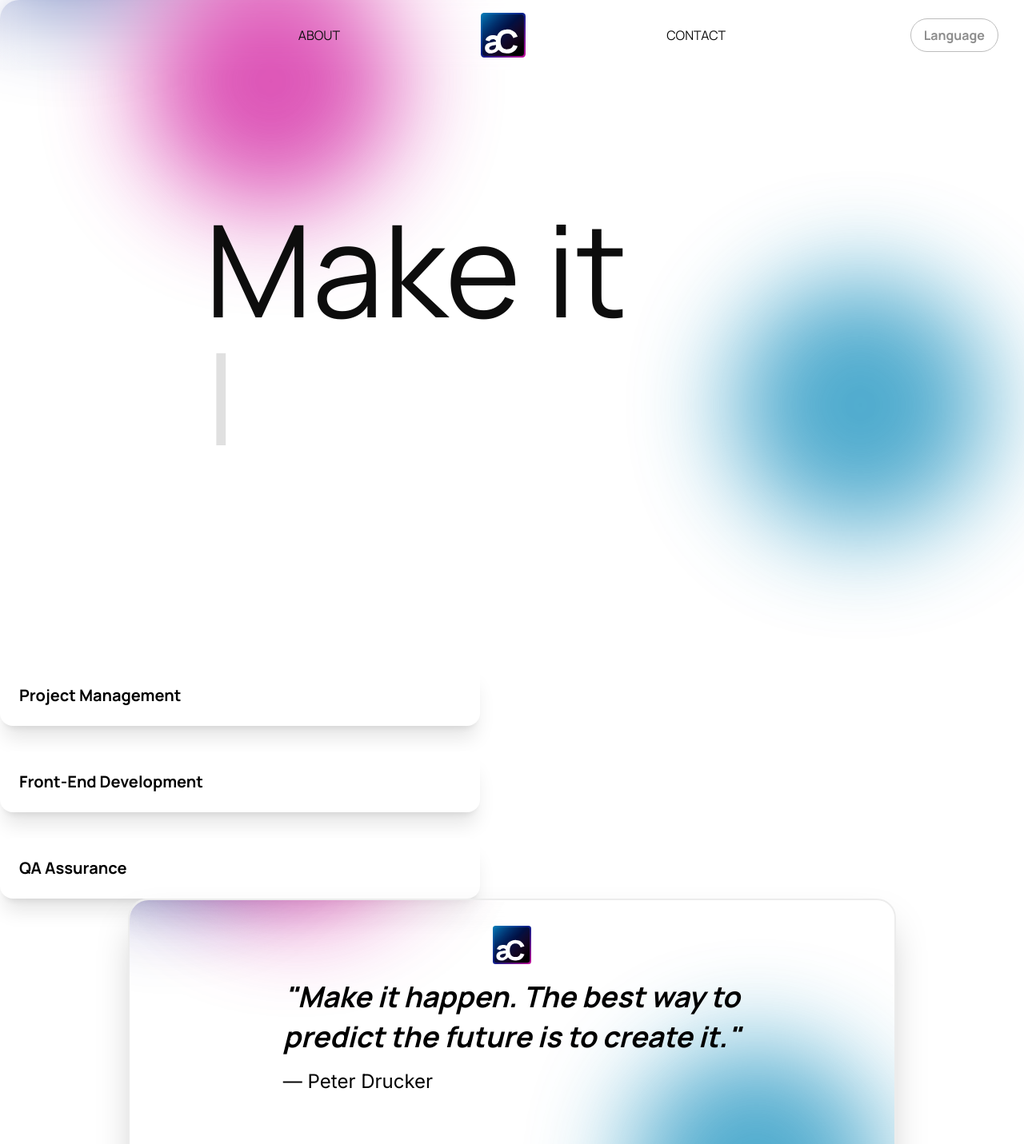
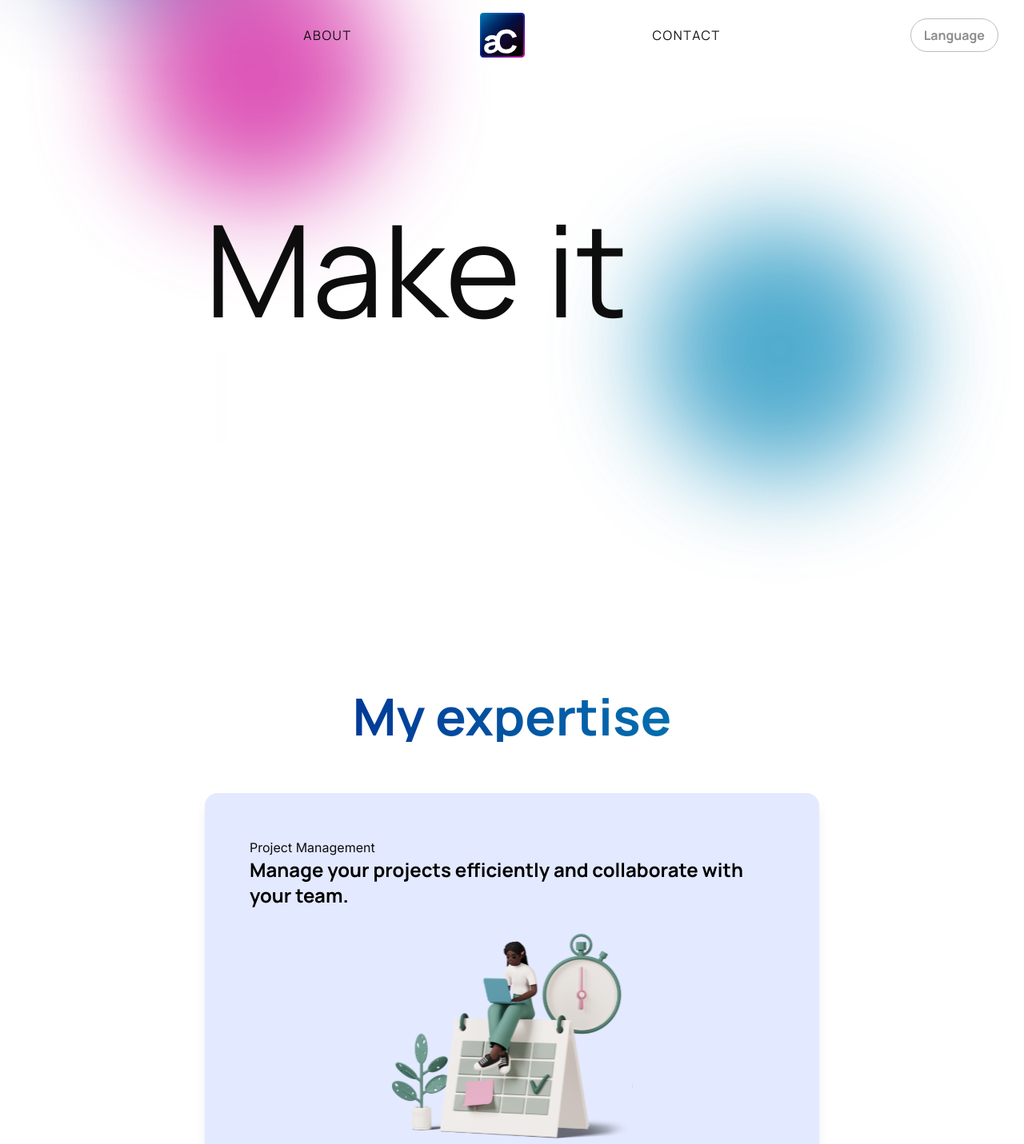
Before and after one commit to andrescorderor/ac-website, a React (Vite) app: page / in a window 1280 px wide. Shown: the top 1431 px of the page at 80% size. Built offline with nearby package versions, Linux system fonts and the light colour scheme.

Commit message:
add: expertise section base

```diff
--- a/package.json
+++ b/package.json
@@ -1,7 +1,7 @@
 {
   "name": "ac-website",
   "private": true,
-  "version": "0.5.1",
+  "version": "0.6.0",
   "type": "module",
   "scripts": {
     "dev": "vite",
--- a/src/components/common/Card.tsx
+++ b/src/components/common/Card.tsx
@@ -5,16 +5,25 @@ interface CardProps {
   title: string;
   text: string;
   imageUrl: string;
+  bgColorLight: string;
+  bgColor: string;
 }
 
-export default function Card({ title, text, imageUrl }: CardProps) {
+export default function Card({
+  title,
+  text,
+  imageUrl,
+  bgColor,
+  bgColorLight,
+}: CardProps) {
   return (
     <motion.div
-      whileHover={{ scale: 1.1 }}
-      className="group relative flex w-[600px] flex-col justify-between rounded-2xl bg-white p-6 shadow-xl transition-transform duration-100 ease-in-out"
+      whileHover={{ scale: 1.05 }}
+      // eslint-disable-next-line tailwindcss/migration-from-tailwind-2
+      className={`group relative flex w-full  flex-col justify-between rounded-2xl p-14 shadow-lg transition-transform duration-500 ease-in-out ${bgColorLight} bg-opacity-25`}
     >
       <motion.h3
-        className="font-manrope text-xl font-semibold"
+        className="font-inter text-[var(--black)]"
         initial={{ opacity: 0, y: 20 }}
         animate={{ opacity: 1, y: 0 }}
         transition={{ duration: 0.6 }}
@@ -23,9 +32,9 @@ export default function Card({ title, text, imageUrl }: CardProps) {
       </motion.h3>
 
       <motion.p
-        className="font-inter hidden text-gray-700 group-hover:block"
-        initial={{ opacity: 0, height: 0 }}
-        animate={{ opacity: 1, height: 'auto' }}
+        className="font-manrope text-2xl font-bold text-black"
+        initial={{ opacity: 0, y: 20 }}
+        animate={{ opacity: 1, y: 0 }}
         transition={{ duration: 0.6 }}
       >
         {text}
@@ -34,14 +43,14 @@ export default function Card({ title, text, imageUrl }: CardProps) {
       <motion.img
         src={imageUrl}
         alt={title}
-        className="m-8 hidden h-64 text-gray-700 group-hover:block"
+        className="m-8 h-64 text-gray-700"
         initial={{ opacity: 0, y: 20 }}
         animate={{ opacity: 1, y: 0 }}
         transition={{ duration: 0.6 }}
       />
 
       <motion.div
-        className="absolute bottom-4 right-4 flex size-12 items-center justify-center rounded-full bg-[var(--deep-navy-blue)] text-white opacity-0 transition-opacity duration-300 group-hover:opacity-100"
+        className={`absolute bottom-4 right-4 flex size-12 items-center justify-center rounded-full ${bgColor} text-white`}
         whileHover={{ scale: 1.2 }}
       >
         <FaPlus />
--- a/src/components/common/Header.tsx
+++ b/src/components/common/Header.tsx
@@ -20,14 +20,13 @@ export default function Header() {
       <div className="flex grow items-center justify-center gap-40">
         <a
           className={twMerge(
-            'px-4 py-1 rounded-full',
             location.pathname === '/about'
               ? ' text-[var(--deep-navy-blue)]  font-bold'
               : 'text-[var(--black)]',
           )}
           href="/about"
         >
-          ABOUT
+          <p className="tracking-widest">ABOUT</p>
         </a>
 
         <a href="/">
@@ -40,14 +39,13 @@ export default function Header() {
 
         <a
           className={twMerge(
-            'px-4 py-1 rounded-full',
             location.pathname === '/contact'
               ? ' text-[var(--deep-navy-blue)]  font-bold'
               : 'text-[var(--black)]',
           )}
           href="/contact"
         >
-          CONTACT
+          <p className="tracking-widest">CONTACT</p>
         </a>
       </div>
 
--- a/src/components/home/CardSection.tsx
+++ b/src/components/home/CardSection.tsx
@@ -2,25 +2,37 @@ import Card from '../common/Card';
 
 export default function CardSection() {
   return (
-    <div className="flex flex-col gap-8">
+    <div className="mx-64">
+      <h1 className="font-manrope animate-gradient-rotate my-16 bg-gradient-to-r from-[var(--deep-navy-blue)] via-[var(--vibrant-sky-blue)] to-[var(--black)] bg-clip-text text-center text-[4rem] font-bold leading-none text-transparent">
+        My expertise
+      </h1>
+      <div className="relative z-20 flex flex-col gap-16">
+        <div className="w-full">
           <Card
             title="Project Management"
-        text="  This is an example paragraph for the second card. Hover to reveal the
-          button."
+            text="Manage your projects efficiently and collaborate with your team."
             imageUrl="/src/assets/ProjectManagement.svg"
+            bgColorLight="bg-[var(--deep-navy-blue-light)]"
+            bgColor="bg-[var(--deep-navy-blue)]"
           />
+        </div>
+        <div className="flex w-full gap-16">
           <Card
             title="Front-End Development"
-        text="  This is an example paragraph for the second card. Hover to reveal the
-        button."
+            text="Build interactive user interfaces with cutting-edge technologies."
             imageUrl="/src/assets/SoftwareDevelopment.svg"
+            bgColorLight="bg-[var(--vibrant-sky-blue-light)]"
+            bgColor="bg-[var(--vibrant-sky-blue)]"
           />
           <Card
             title="QA Assurance"
-        text="  This is an example paragraph for the second card. Hover to reveal the
-        button."
+            text="Ensure the quality of your software with reliable testing practices."
             imageUrl="/src/assets/QualityAssurance.svg"
+            bgColorLight="bg-[var(--magenta-pink-light)]"
+            bgColor="bg-[var(--magenta-pink)]"
           />
+        </div>
+      </div>
     </div>
   );
 }
--- a/src/components/home/Hero.tsx
+++ b/src/components/home/Hero.tsx
@@ -67,13 +67,14 @@ export default function Hero() {
   }, [charIndex, isDeleting, currentPhraseIndex, previousPhraseIndex, phrases]);
 
   return (
-    <div>
-      <div className="absolute inset-0 -z-10 overflow-hidden rounded-t-3xl">
+    <div className="relative h-screen overflow-hidden">
+      <div className="pointer-events-none absolute inset-0 -z-10 overflow-hidden">
         <div className="circle animate-bounce-slow size-80 rounded-full bg-[var(--deep-navy-blue)] opacity-70 blur-3xl" />
         <div className="circle animate-bounce-slow size-80 rounded-full bg-[var(--vibrant-sky-blue)] opacity-70 blur-3xl" />
-        <div className="circle animate-bounce-slow size-80 rounded-full bg-[var(--magenta-pink)] opacity-70 blur-3xl" />
+        <div className="circle animate-bounce-slow size-80  rounded-full bg-[var(--magenta-pink)] opacity-70 blur-3xl" />
       </div>
-      <div className="m-64 text-[var(--black)]">
+
+      <div className="relative z-10 m-64 text-[var(--black)]">
         <h1 className="font-manrope mb-0 text-[10rem] leading-none">Make it</h1>
         <div className="flex">
           <motion.h1
--- a/src/index.css
+++ b/src/index.css
@@ -10,8 +10,11 @@
 :root {
   --black: #0d0d0d;
   --deep-navy-blue: #01218c;
+  --deep-navy-blue-light: #e3e9ff;
   --vibrant-sky-blue: #0487b9;
+  --vibrant-sky-blue-light: #e6f8ff;
   --magenta-pink: #ce0c98;
+  --magenta-pink-light: #ffeefa;
   --white: #ffffff;
   --soft-light-gray: #ececec;
   --light-gray: #bcbcbc;
--- a/src/pages/Home.tsx
+++ b/src/pages/Home.tsx
@@ -3,7 +3,7 @@ import Hero from '@components/home/Hero';
 
 export default function Home() {
   return (
-    <div className="gap-16">
+    <div>
       <Hero />
       <CardSection />
     </div>
```
Lines whose indentation alone changed are shown as unchanged.
